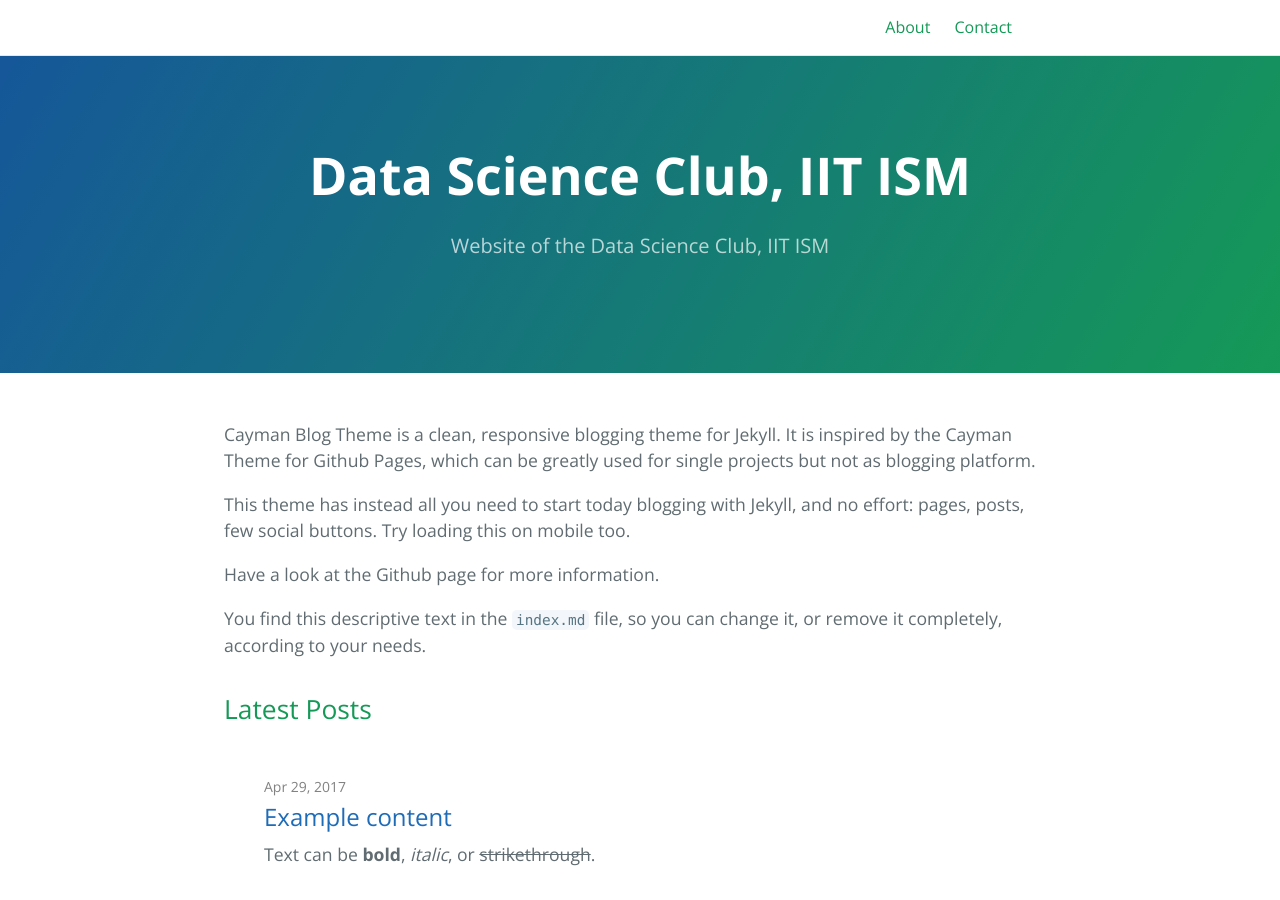
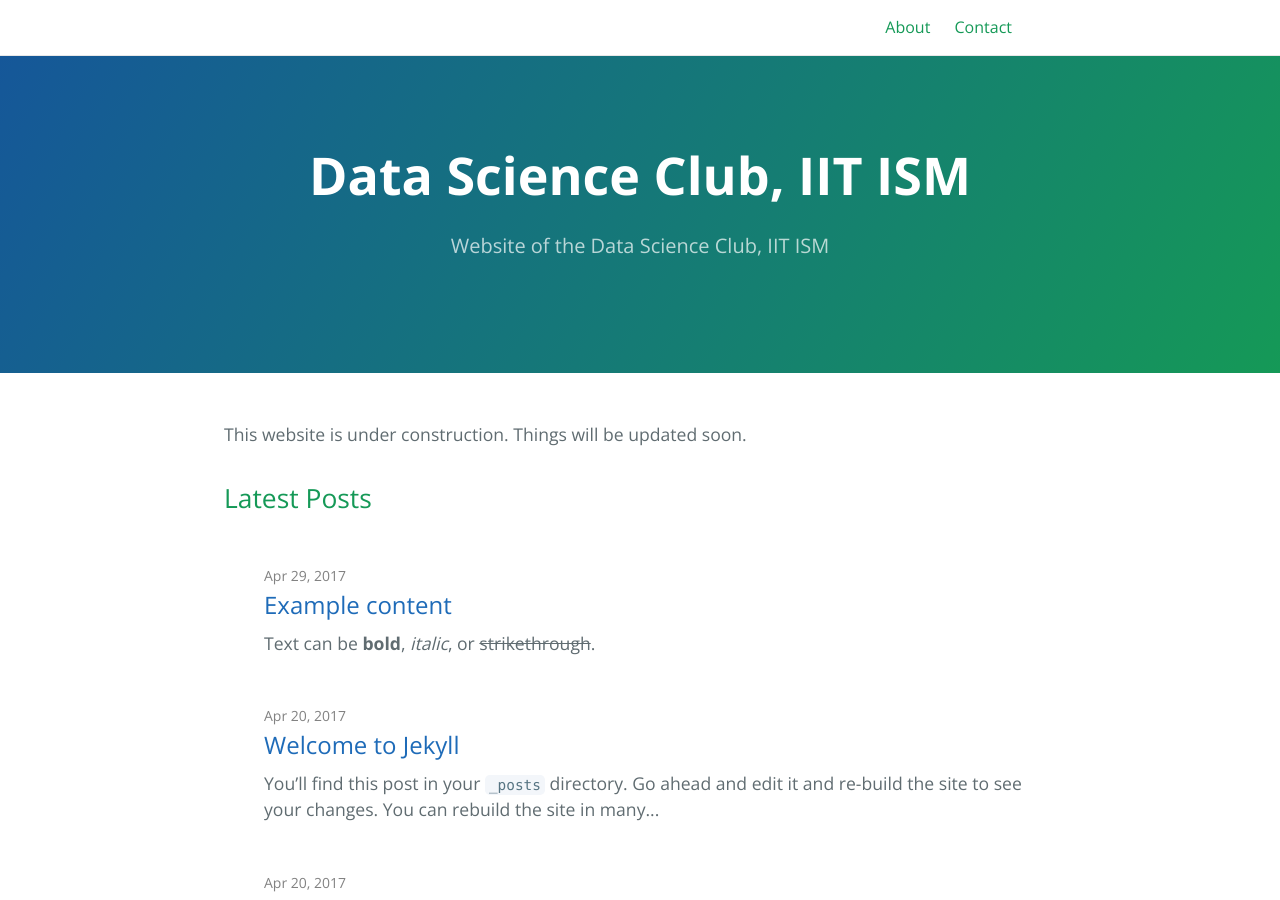
Before and after one commit to dsciitism/dsciitism.github.io, a Jekyll site: the page built from index.md, in a window 1280 px wide and 900 px high. Built offline with Jekyll 4.4.1, drawn with Linux system fonts in a browser that asks for light colours.

Commit message:
Modified index.md

```diff
--- a/index.md
+++ b/index.md
@@ -8,10 +8,4 @@
 layout: home
 ---
 
-Cayman Blog Theme is a clean, responsive blogging theme for Jekyll. It is inspired by the Cayman Theme for Github Pages, which can be greatly used for single projects but not as blogging platform.
-
-This theme has instead all you need to start today blogging with Jekyll, and no effort: pages, posts, few social buttons. Try loading this on mobile too.
-
-Have a look at the Github page for more information.
-
-You find this descriptive text in the `index.md` file, so you can change it, or remove it completely, according to your needs.
+This website is under construction. Things will be updated soon.
```
